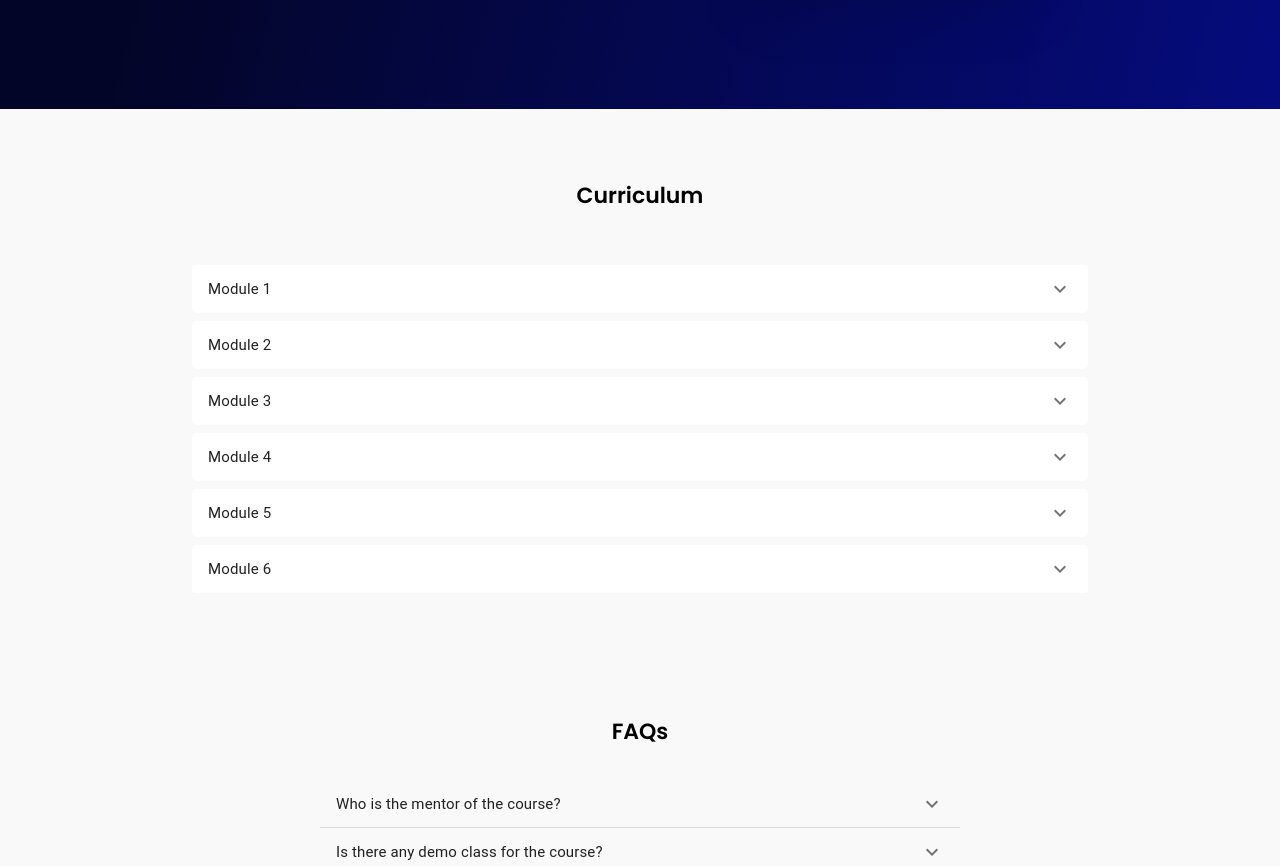
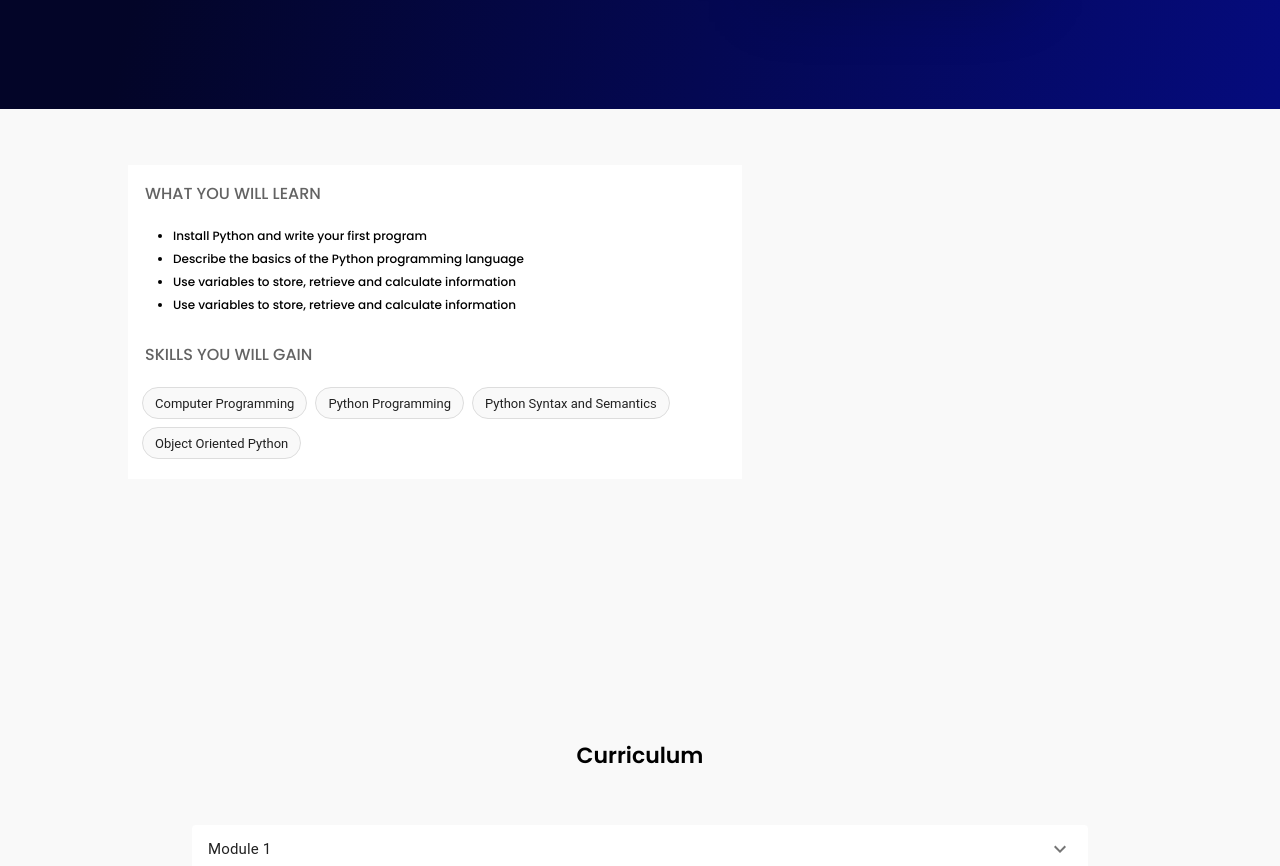
Before and after one commit to divyashasinha23/Floxus_website, a React (Create React App) app in the folder frontend/: page /course in a window 1280 px wide. Shown: the part 531-1397 px from the top of the page. Built offline with nearby package versions, Linux system fonts and the light colour scheme.

Commit message:
overview details section done

```diff
--- a/frontend/package.json
+++ b/frontend/package.json
@@ -6,6 +6,7 @@
     "@emotion/react": "^11.1.4",
     "@emotion/styled": "^11.0.0",
     "@material-ui/core": "^4.11.3",
+    "@material-ui/icons": "^4.11.2",
     "@testing-library/jest-dom": "^5.11.6",
     "@testing-library/react": "^11.2.2",
     "@testing-library/user-event": "^12.2.2",
--- a/frontend/src/App.js
+++ b/frontend/src/App.js
@@ -9,6 +9,7 @@ import Toolbar from './components/ToolBar/Toolbar';
 import SyllabusCourse from './components/SyllabusCourse/SyllabusCourse';
 import FAQSection from './components/FAQs/FAQSection';
 import Footer from './components/Footer/Footer';
+import CourseOverview from './components/CourseOverview/CourseOverview';
 
 function App() {
   return (
@@ -26,6 +27,7 @@ function App() {
           <Route path="/course">
             <Toolbar />
             <Coursehero />
+            <CourseOverview />
             <SyllabusCourse />
             <FAQSection />
             <Footer />
--- /dev/null
+++ b/frontend/src/components/Chips/Chips.js
@@ -0,0 +1,27 @@
+import React from 'react';
+import { makeStyles } from '@material-ui/core/styles';
+import Chip from '@material-ui/core/Chip';
+
+const useStyles = makeStyles((theme) => ({
+  root: {
+    display: 'flex',
+    justifyContent: 'center',
+    flexWrap: 'wrap',
+
+    '& > *': {
+      margin: theme.spacing(0.5),
+      border: '1px solid #DDDDDD',
+      backgroundColor: '#F9F9F9',
+    },
+  },
+}));
+
+export default function Chips({ title }) {
+  const classes = useStyles();
+
+  return (
+    <div className={classes.root}>
+      <Chip label={title} />
+    </div>
+  );
+}
--- /dev/null
+++ b/frontend/src/components/CourseOverview/CourseOverview.js
@@ -0,0 +1,104 @@
+import React from 'react';
+import styled from '@emotion/styled';
+import Chips from '../Chips/Chips';
+
+const CourseOverviewContainer = styled.div`
+  display: flex;
+  width: 100%;
+  height: 70vh;
+  background-color: #f9f9f9;
+  justify-content: center;
+  align-items: center;
+`;
+
+const CourseOverviewWrapper = styled.div`
+  display: flex;
+  width: 80%;
+  height: 80%;
+`;
+
+const CourseOverviewLeft = styled.div`
+  display: flex;
+  flex-direction: column;
+  flex-basis: 60%;
+  height: 100%;
+  ${'' /* background-color: black; */}
+`;
+
+const CourseOverviewDetails = styled.div`
+  display: flex;
+  flex-direction: column;
+  width: 100%;
+  flex-basis: 70%;
+  background-color: white;
+
+  .heading {
+    font-size: 16px;
+    font-weight: 500;
+    color: #636363;
+    margin-left: 17px;
+  }
+
+  ul {
+    margin-left: 5px;
+    font-size: 12px;
+    color: #000000;
+    margin-top: 0;
+    font-weight: 500;
+  }
+
+  ul li {
+    margin-top: 5px;
+  }
+
+  .chipContainer {
+    display: flex;
+    flex-wrap: wrap;
+    width: 100%;
+    height: auto;
+    margin-left: 10px;
+  }
+`;
+
+const CourseOverviewRight = styled.div`
+  display: flex;
+  flex-basis: 40%;
+  height: 100%;
+  ${'' /* background-color: red; */}
+`;
+
+const CourseOverview = () => {
+  return (
+    <>
+      <CourseOverviewContainer>
+        <CourseOverviewWrapper>
+          <CourseOverviewLeft>
+            <CourseOverviewDetails>
+              <p className="heading">WHAT YOU WILL LEARN</p>
+              <ul>
+                <li>Install Python and write your first program</li>
+                <li>Describe the basics of the Python programming language</li>
+                <li>
+                  Use variables to store, retrieve and calculate information
+                </li>
+                <li>
+                  Use variables to store, retrieve and calculate information
+                </li>
+              </ul>
+              <p className="heading">SKILLS YOU WILL GAIN</p>
+              <div className="chipContainer">
+                <Chips title="Computer Programming" />
+                <Chips title="Python Programming" />
+                <Chips title="Python Syntax and Semantics" />
+                <Chips title="Object Oriented Python" />
+              </div>
+            </CourseOverviewDetails>
+          </CourseOverviewLeft>
+          <CourseOverviewRight></CourseOverviewRight>
+        </CourseOverviewWrapper>
+      </CourseOverviewContainer>
+    </>
+  );
+};
+
+export default CourseOverview;
```
Also changed, not shown: 1 other file (tests, documents, lock files or other folders).
